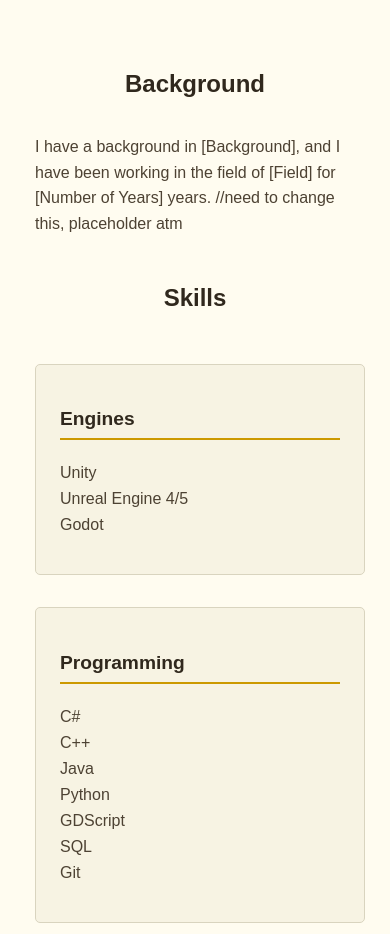
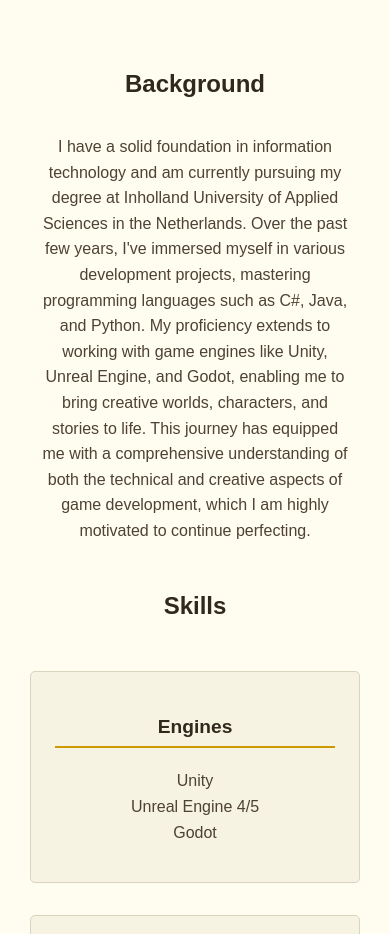
Before and after one commit to TeletabiTrifasico/teletabitrifasico.github.io, a plain HTML site: page index.html in a window 390 px wide. Shown: the part 1240-2174 px from the top of the page. Drawn offline with Linux system fonts and the light colour scheme.

Commit message:
Background section + resizing

```diff
--- a/css/stylesheet.css
+++ b/css/stylesheet.css
@@ -209,7 +209,7 @@ footer {
     margin: 2rem auto;
     justify-content: center;
     max-width: 1200px;
-    padding: 0 1rem;
+    padding: 0; /* Remove padding */
 }
 
 .skill-category {
@@ -245,24 +245,32 @@ footer {
         grid-template-columns: 1fr;
         gap: 2rem;
         padding: 0;
-        width: 100%;
+        width: 90%; /* Reduce width for better centering */
         margin: 2rem auto;
         justify-items: center;
-        box-sizing: border-box;
     }
 
     .skill-category {
-        width: 100%;
-        max-width: 280px;
+        width: 280px; /* Set fixed width */
         margin: 0 auto;
     }
 
     .info-sections {
         width: 100%;
-        padding: 0 15px;
+        padding: 0 20px;
         box-sizing: border-box;
         display: flex;
         flex-direction: column;
         align-items: center;
+        text-align: center;  /* Add this line */
+    }
+
+    .info-sections p {
+        text-align: center;  /* Add this line */
+    }
+
+    .info-sections h2 {
+        text-align: center;  /* Add this line if not already centered */
+        width: 100%;        /* Add this line */
     }
 }
--- a/index.html
+++ b/index.html
@@ -53,8 +53,15 @@
 
         <div class="info-sections">
             <h2>Background</h2>
-            <p>I have a background in [Background], and I have been working in the field of [Field] for [Number of
-                Years] years. //need to change this, placeholder atm</p>
+            <p>
+                I have a solid foundation in information technology and am currently pursuing my degree at
+                Inholland University of Applied Sciences in the Netherlands. Over the past few years, I've
+                immersed myself in various development projects, mastering programming languages such as
+                C#, Java, and Python. My proficiency extends to working with game engines like Unity, Unreal Engine,
+                and Godot, enabling me to bring creative worlds, characters, and stories to life. This journey has equipped me
+                with a comprehensive understanding of both the technical and creative aspects of game development,
+                which I am highly motivated to continue perfecting.
+            </p>
 
             <h2>Skills</h2>
             <div class="skills-container">
```
